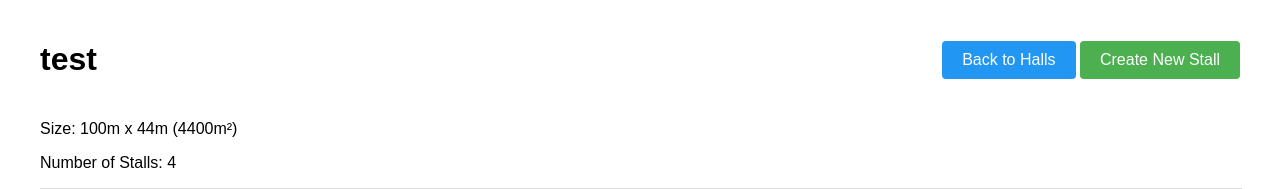
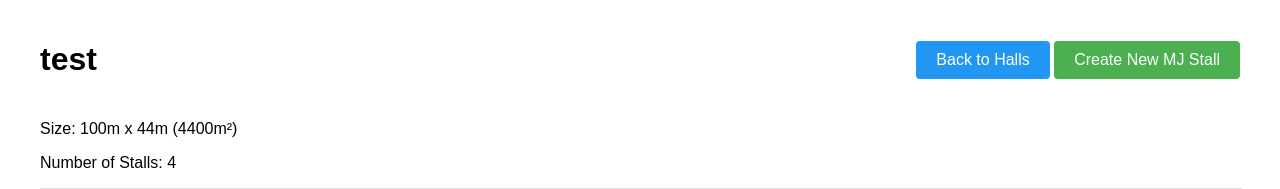
Before and after one commit to Martinjerome-i/booking, a Django app: page /halls/1/ in a window 1280 px wide. Shown: the top 189 px of the page. Run offline with Django 5.2, Linux system fonts and the light colour scheme; data comes from the database, SQL or seed files in the repository.

Commit message:
feat
update

```diff
--- a/templates/halls/hall_detail.html
+++ b/templates/halls/hall_detail.html
@@ -67,7 +67,7 @@
             <h1>{{ hall.name }}</h1>
             <div>
                 <a href="{% url 'index' %}" class="btn" style="background-color: #2196F3;">Back to Halls</a>
-                <a href="{% url 'create_stall' hall.id %}" class="btn">Create New Stall</a>
+                <a href="{% url 'create_stall' hall.id %}" class="btn">Create New MJ Stall</a>
             </div>
         </div>
 
```
